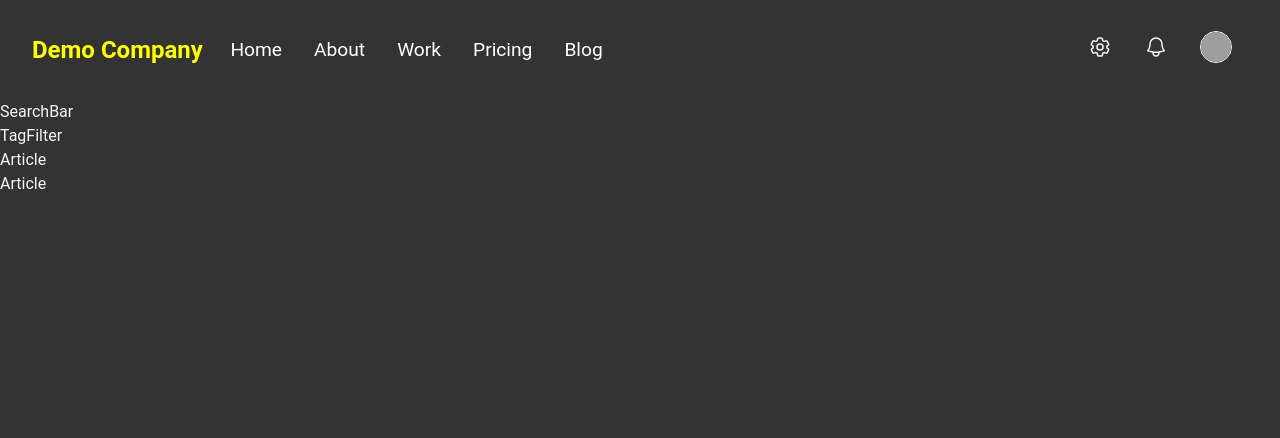
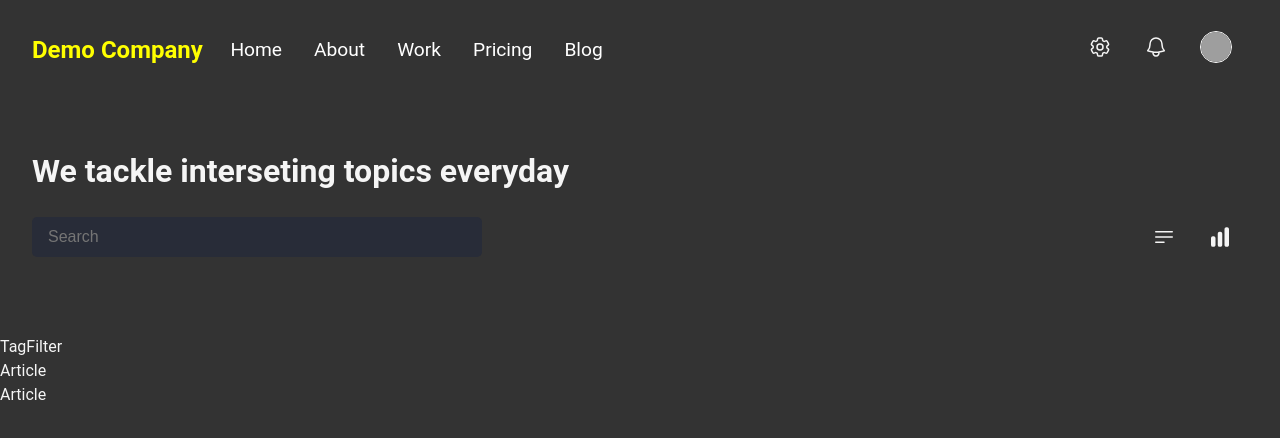
Before and after one commit to CantBeSubh/crackube-task, a React (Create React App) app: page / in a window 1280 px wide. Shown: the top 438 px of the page. Built offline with nearby package versions, Linux system fonts and the light colour scheme; grey boxes are pictures that could not be loaded.

Commit message:
Basic Search Bar

```diff
--- a/src/Components/SearchBar.js
+++ b/src/Components/SearchBar.js
@@ -1,5 +1,26 @@
+import '../Styles/SearchBar.css'
 export default function SearchBar() {
     return (
-        <div>SearchBar</div>
+        <div className="search-bar">
+            <h1>We tackle interseting topics everyday</h1>
+            <div className='container'>
+                <div className='search-box'>
+                    <input type="text" placeholder="Search" />
+                </div>
+                <div className='layouts'>
+                    <div className='layout'>
+                        <svg xmlns="http://www.w3.org/2000/svg" viewBox="0 0 24 24" fill="currentColor" class="w-6 h-6">
+                            <path fill-rule="evenodd" d="M3 6.75A.75.75 0 013.75 6h16.5a.75.75 0 010 1.5H3.75A.75.75 0 013 6.75zM3 12a.75.75 0 01.75-.75h16.5a.75.75 0 010 1.5H3.75A.75.75 0 013 12zm0 5.25a.75.75 0 01.75-.75H12a.75.75 0 010 1.5H3.75a.75.75 0 01-.75-.75z" clip-rule="evenodd" />
+                        </svg>
+                    </div>
+                    <div className='layout'>
+                        <svg xmlns="http://www.w3.org/2000/svg" viewBox="0 0 24 24" fill="currentColor" class="w-6 h-6">
+                            <path d="M18.375 2.25c-1.035 0-1.875.84-1.875 1.875v15.75c0 1.035.84 1.875 1.875 1.875h.75c1.035 0 1.875-.84 1.875-1.875V4.125c0-1.036-.84-1.875-1.875-1.875h-.75zM9.75 8.625c0-1.036.84-1.875 1.875-1.875h.75c1.036 0 1.875.84 1.875 1.875v11.25c0 1.035-.84 1.875-1.875 1.875h-.75a1.875 1.875 0 01-1.875-1.875V8.625zM3 13.125c0-1.036.84-1.875 1.875-1.875h.75c1.036 0 1.875.84 1.875 1.875v6.75c0 1.035-.84 1.875-1.875 1.875h-.75A1.875 1.875 0 013 19.875v-6.75z" />
+                        </svg>
+
+                    </div>
+                </div>
+            </div>
+        </div>
     )
 }
--- /dev/null
+++ b/src/Styles/SearchBar.css
@@ -0,0 +1,48 @@
+.search-bar {
+    display: flex;
+    flex-direction: column;
+    width: 100%;
+    height: 215px;
+    border-radius: 5px;
+    padding: 1rem 2rem;
+    margin: 10px 0px;
+}
+
+.container {
+    display: flex;
+    flex-direction: row;
+    justify-content: space-between;
+    align-items: center;
+}
+
+.search-box input {
+    width: 450px;
+    height: 40px;
+    border-radius: 5px;
+    padding: 0 1rem;
+    font-size: 1rem;
+    outline: none;
+    border: none;
+    background-color: #282c38;
+    color: #fff;
+}
+
+.search-box input:focus {
+    border: 1px solid #3f51b5;
+}
+
+.layouts {
+    display: flex;
+    flex-direction: row;
+    justify-content: space-between;
+}
+
+.layout {
+    width: 1.5rem;
+    height: 1.5rem;
+    margin: 0 1rem;
+}
+
+.layout:hover {
+    cursor: pointer;
+}
```
